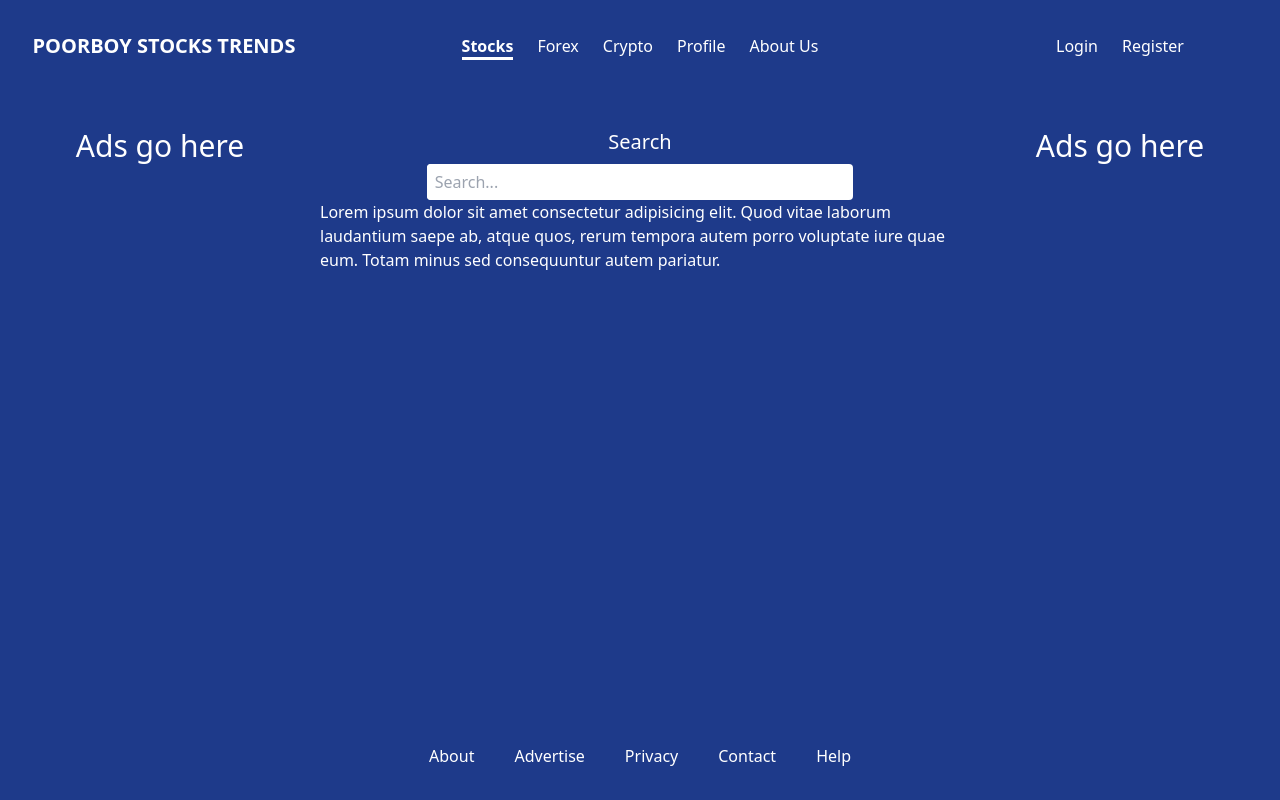
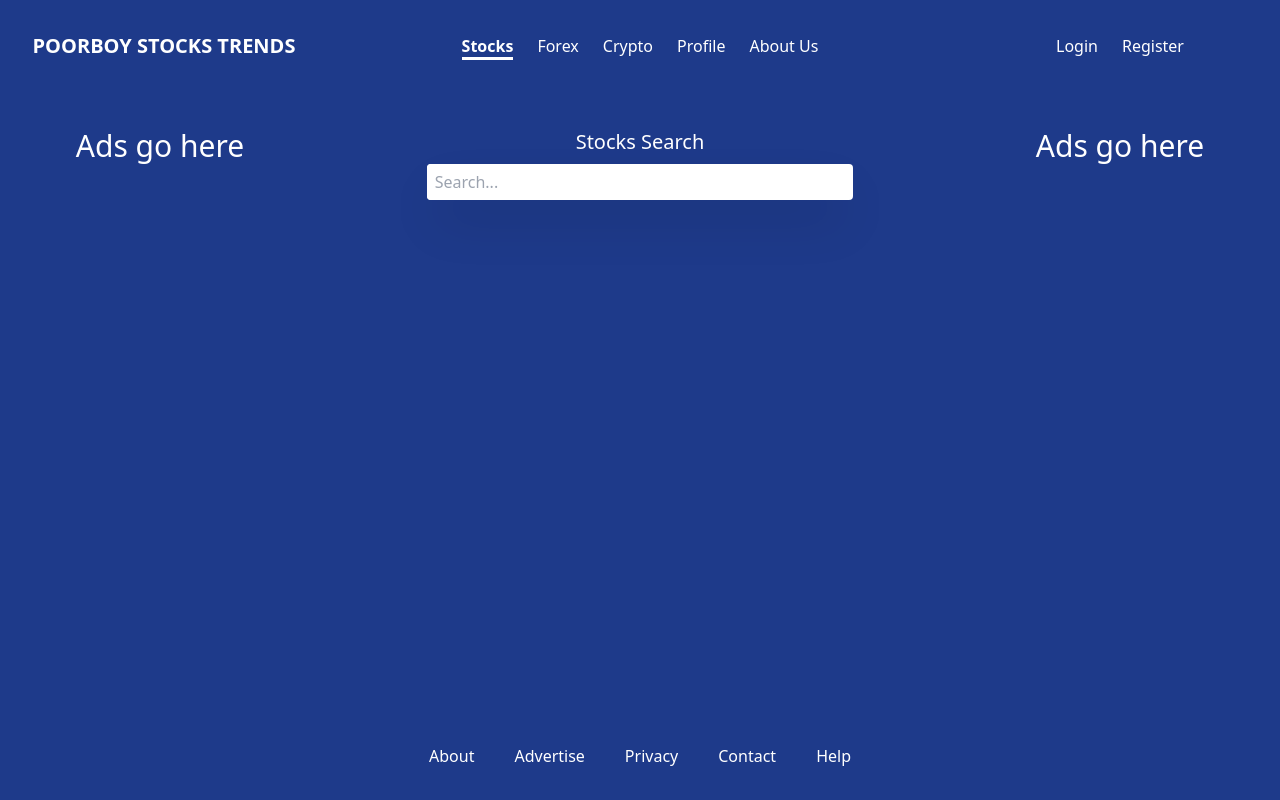
Before and after one commit to codeddave/poorboystockstrends, a React (Create React App) app: page /stocks in a window 1280 px wide. Built offline with nearby package versions, Linux system fonts and the light colour scheme.

Commit message:
general styling updates

```diff
--- a/src/pages/Forex/index.tsx
+++ b/src/pages/Forex/index.tsx
@@ -18,8 +18,8 @@ const Forex: FC = () => {
   console.log(forexData);
   return (
     <div className="flex-grow">
-      <p className="text-center text-xl">Search</p>
-      <div className=" w-full lg:w-2/3 mx-auto bg-white rounded flex items-center pr-2 mt-2">
+      <p className="text-center text-xl ">Forex Search</p>
+      <div className="w-full lg:w-2/3 mx-auto bg-white rounded flex items-center pr-2 mt-2">
         <input
           className="w-full  mx-auto text-black py-1.5 pl-2 rounded outline-none "
           placeholder="Search..."
@@ -54,12 +54,6 @@ const Forex: FC = () => {
           ))}
         </ul>
       ) : null}
-
-      <p>
-        Lorem ipsum dolor sit amet consectetur adipisicing elit. Quod vitae
-        laborum laudantium saepe ab, atque quos, rerum tempora autem porro
-        voluptate iure quae eum. Totam minus sed consequuntur autem pariatur.
-      </p>
     </div>
   );
 };
--- a/src/pages/Home/index.tsx
+++ b/src/pages/Home/index.tsx
@@ -2,7 +2,7 @@
 
 const Home = () => {
   return (
-    <section className="text-center pt-10 md:pt-20 flex-grow">
+    <section className="text-center flex-grow">
       <h1 className=" text-2xl md:text-5xl font-bold leading-snug tracking-wider">
         PoorBoy Stocks Trends
       </h1>
--- a/src/pages/Login/index.tsx
+++ b/src/pages/Login/index.tsx
@@ -10,7 +10,7 @@ const initialValues = {
 };
 const Login = () => {
   return (
-    <div>
+    <div className="mx-auto w-3/4">
       <Formik
         initialValues={initialValues}
         onSubmit={() => console.log("bhdvhjveEJEVVVJBe")}
--- a/src/pages/Register/index.tsx
+++ b/src/pages/Register/index.tsx
@@ -9,7 +9,7 @@ const initialValues = {
 };
 const Register = () => {
   return (
-    <div className="mx-auto w-3/4">
+    <div className="mx-auto w-4/6 md:w-3/4">
       <Formik
         initialValues={initialValues}
         onSubmit={() => console.log("bhdvhjveEJEVVVJBe")}
--- a/src/pages/Stocks/index.tsx
+++ b/src/pages/Stocks/index.tsx
@@ -3,7 +3,6 @@ import { FC } from "react";
 import { getStockInfo } from "../../api";
 import Loader from "react-loader-spinner";
 import { useSearch } from "../../components/hooks";
-
 const Stocks: FC = () => {
   const {
     fetchedData: stockData,
@@ -18,8 +17,8 @@ const Stocks: FC = () => {
 
   return (
     <div className="flex-grow">
-      <p className="text-center text-xl">Search</p>
-      <div className=" w-full lg:w-2/3 mx-auto bg-white rounded flex items-center pr-2 mt-2">
+      <p className="text-center text-xl">Stocks Search</p>
+      <div className=" w-full lg:w-2/3 mx-auto bg-white rounded flex items-center pr-2 mt-2 shadow-2xl">
         <input
           className="w-full  mx-auto text-black py-1.5 pl-2 rounded outline-none "
           placeholder="Search..."
@@ -28,10 +27,10 @@ const Stocks: FC = () => {
         />
 
         {isLoading ? (
-          <Loader type="TailSpin" color="#000000" height={20} width={30} />
+          <Loader type="TailSpin" color="#000000" height={25} width={30} />
         ) : null}
       </div>
-      {searchQuery ? (
+      {searchQuery && !selectedStock ? (
         <ul className="mt-2 w-full lg:w-2/3 mx-auto bg-white  divide-y rounded">
           {stockData?.data?.map((stock: any) => (
             <li
@@ -39,12 +38,11 @@ const Stocks: FC = () => {
               onClick={() => handleSelectedStock(stock.symbol)}
               className=" px-3 text-xs md:text-lg text-black py-1 hover:bg-blue-600 hover:text-gray-200  flex"
             >
-              <span className=" text-sm lg:text-lg ">{stock.name}</span>
+              <span className=" text-sm lg:text-lg ">{stock.name}</span>,
+              <span className=" text-sm lg:text-lg ">
+                &nbsp; {stock.country}.
+              </span>
               {/* ,
-              <span className=" text-sm lg:text-lg ">
-                &nbsp; {stock.country}
-              </span>
-              ,
               <span className=" text-sm lg:text-lg ">
                 &nbsp; {stock.exchange}
               </span> */}
@@ -52,12 +50,6 @@ const Stocks: FC = () => {
           ))}
         </ul>
       ) : null}
-
-      <p>
-        Lorem ipsum dolor sit amet consectetur adipisicing elit. Quod vitae
-        laborum laudantium saepe ab, atque quos, rerum tempora autem porro
-        voluptate iure quae eum. Totam minus sed consequuntur autem pariatur.
-      </p>
     </div>
   );
 };
```
